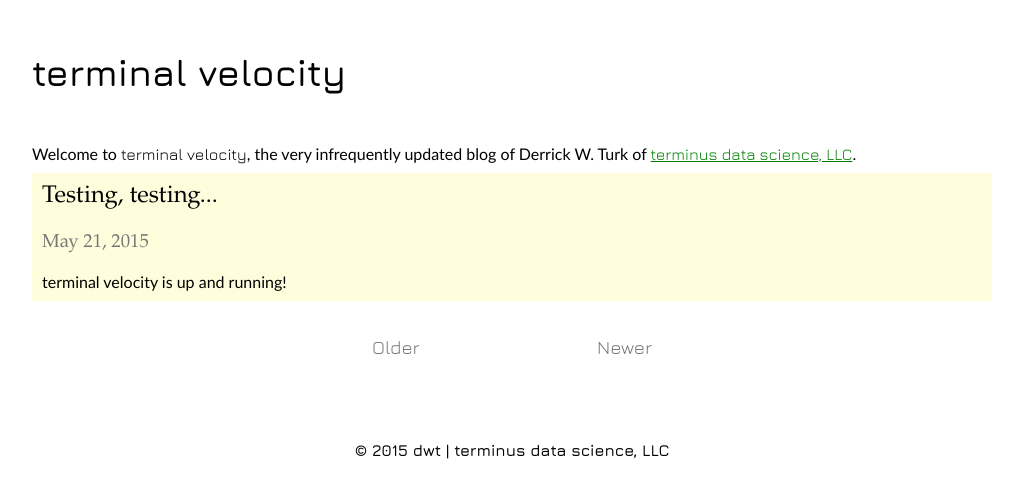
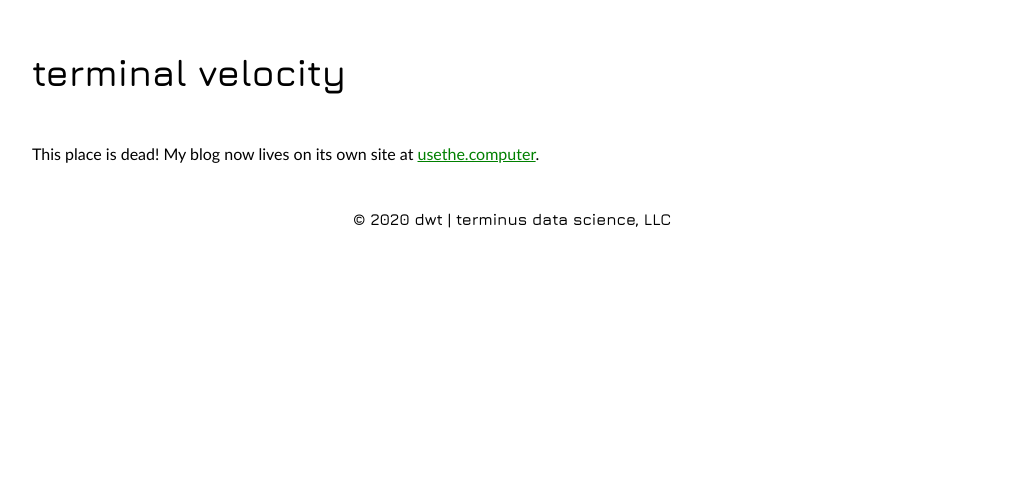
Before and after one commit to derrickturk/derrickturk.github.io, a Jekyll site: the page built from index.html, in a window 1280 px wide. Shown: the top 498 px of the page, without its empty margins (128-1151 px from the left). Built offline with Jekyll 4.4.1, drawn with Linux system fonts in a browser that asks for light colours; the list of posts is cut into pages by our own code.

Commit message:
advertise real new blog

```diff
--- a/_includes/footer.html
+++ b/_includes/footer.html
@@ -1,3 +1,3 @@
 <div class="footer logo">
-    <h6>&copy; 2015 dwt | <a href="http://www.terminusdatascience.com">terminus data science, LLC</a></h6>
+    <h6>&copy; 2020 dwt | <a href="http://www.terminusdatascience.com">terminus data science, LLC</a></h6>
 </div>
--- a/index.html
+++ b/index.html
@@ -3,34 +3,5 @@ layout: default
 title: terminal velocity | the blog of derrick w. turk @ terminus data science, LLC
 ---
 
-Welcome to <span class="branding">terminal velocity</span>, the very
-infrequently updated blog of Derrick W. Turk of <a
-href="https://www.terminusdatascience.com" class="branding">terminus data
-science, LLC</a>.
-
-<div class="postlist">
-    {% for post in paginator.posts %}
-      <div class="post">
-          <h2 class="title"><a href="{{ post.url }}">{{ post.title }}</a></h2>
-          <h3 class="date">{{ post.date | date: "%B %-d, %Y" }}</h3>
-          <div class="excerpt">{{ post.excerpt }}</div>
-      </div>
-    {% endfor %}
-</div>
-<div class="pager">
-    {% if paginator.next_page %}
-      <a href="{{ paginator.next_page_path }}" class="next">Older</a>
-    {% else %}
-      <span class="next inactive">Older</span>
-    {% endif %}
-    {% if paginator.previous_page %}
-      {% if paginator.page == 2 %}
-        <a href="{{ site.baseurl }}" class="previous">Newer</a>
-      {% else %}
-        <a href="{{ paginator.previous_page_path }}" class="previous">Newer</a>
-      {% endif %}
-    {% else %}
-      <span class="previous inactive">Newer</span>
-    {% endif %}
-    <div class="clear"></div>
-</div>
+This place is dead! My blog now lives on its own site at
+<a href="https://usethe.computer">usethe.computer</a>.
```
